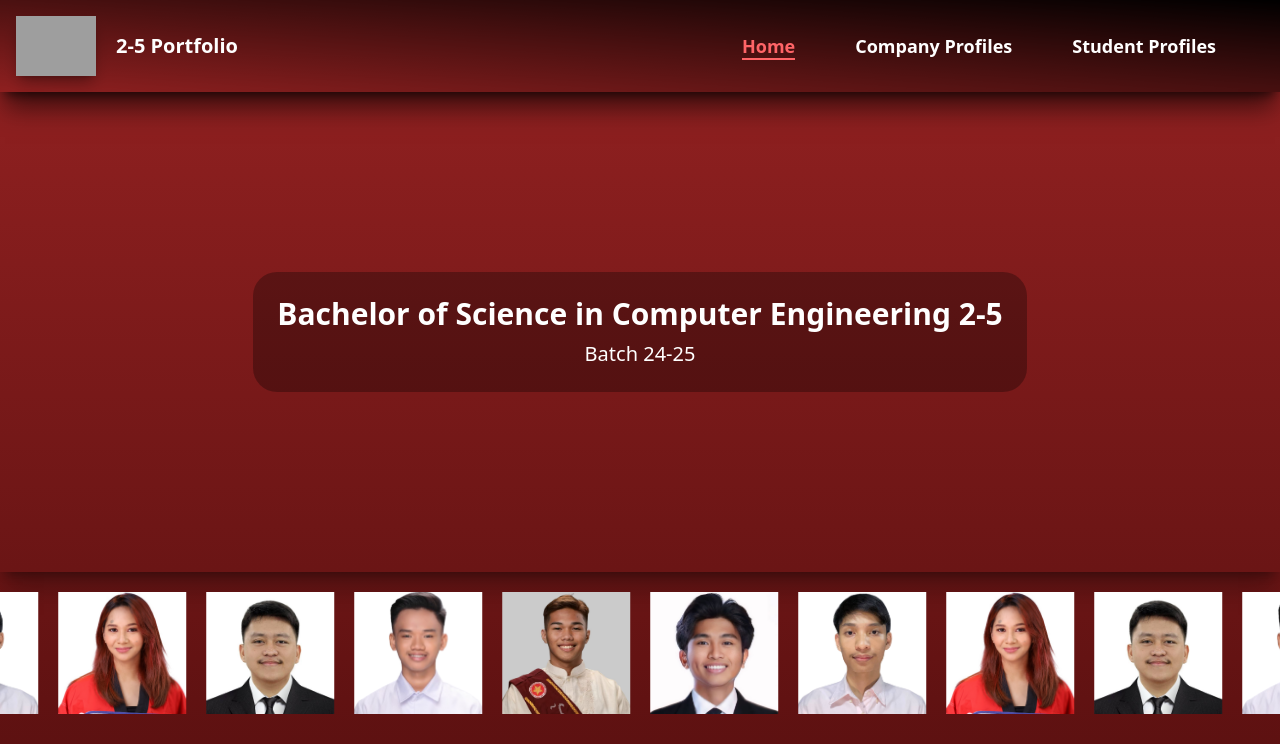
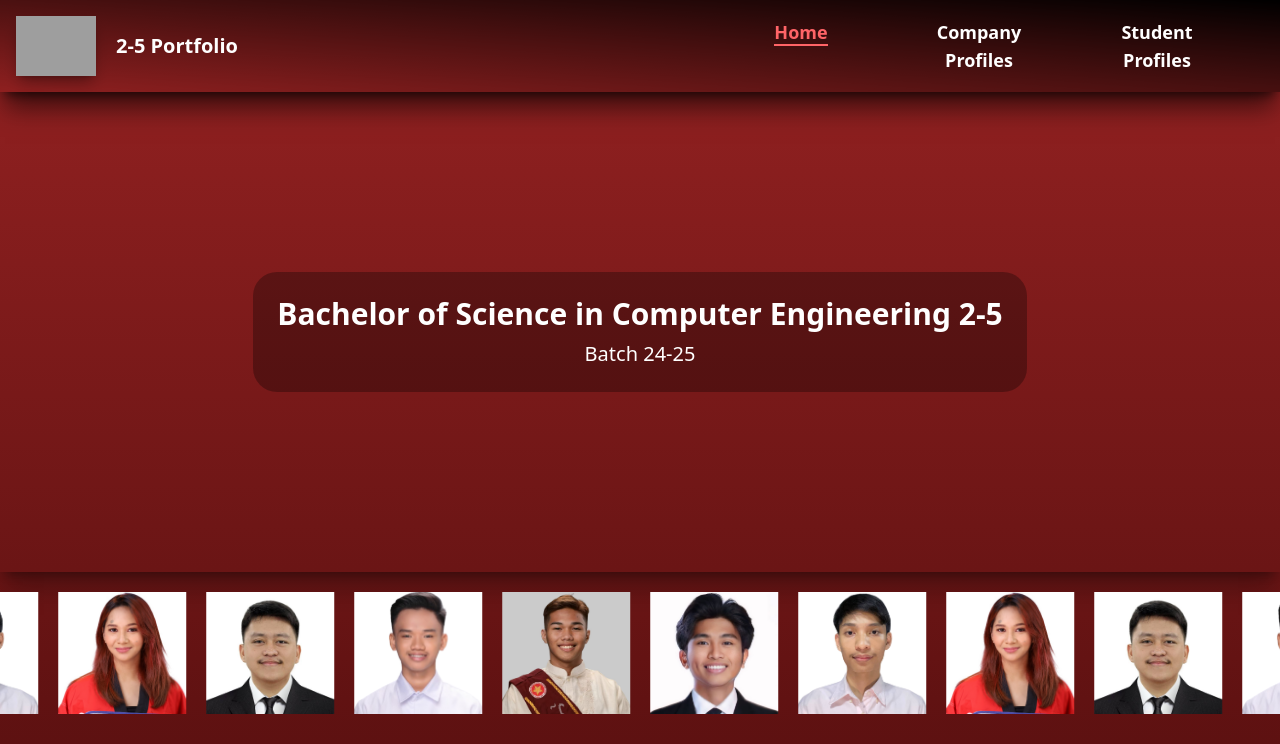
Before and after one commit to EJDonato/ojt-website-2-5, a React (Vite) app in the folder client/: page / in a window 1280 px wide. Shown: the top 744 px of the page. Built offline with nearby package versions, Linux system fonts and the light colour scheme; grey boxes are pictures that could not be loaded.

Commit message:
Update navbar.jsx

```diff
--- a/client/src/components/navbar.jsx
+++ b/client/src/components/navbar.jsx
@@ -10,7 +10,7 @@ function Navbar() {
       </div>
       <div className="flex items-center justify-around p-4 xl:pr-16 sm: pr-4">
         <ul className="flex font-bold text-center gap-15 xl:text-lg sm:text-sm ">
-          <li>
+          <li className="flex-1">
             <a
               className={`relative inline-block group transition duration-400 ease-in-out ${
                 path === "/" ? "text-red-400" : "text-white hover:text-red-400"
@@ -27,7 +27,7 @@ function Navbar() {
               ></span>
             </a>
           </li>
-          <li>
+          <li className="flex-1">
             <a
               className={`relative inline-block group transition duration-400 ease-in-out ${
                 path === "/company-profiles"
@@ -46,7 +46,7 @@ function Navbar() {
               ></span>
             </a>
           </li>
-          <li>
+          <li className="flex-1">
             <a
               className={`relative inline-block group transition duration-400 ease-in-out ${
                 path === "/student-profiles"
```
